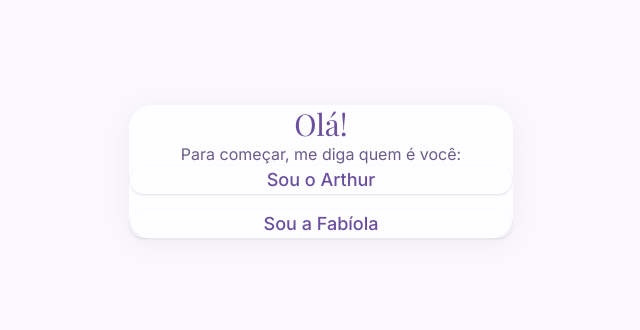
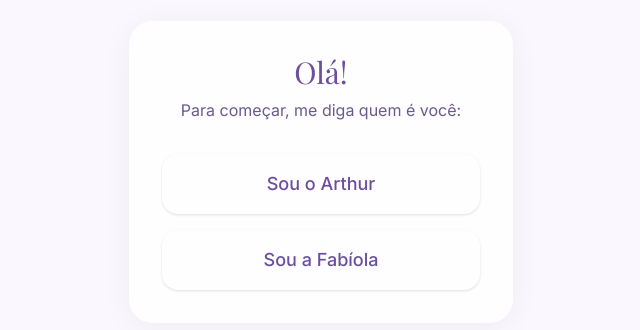
Before and after one commit to rios-v/YouAndMe, a Next.js app: page / in a window 1280 px wide. Shown: the part 228-558 px from the top of the page, without its empty margins (319-959 px from the left). Built offline with nearby package versions, Linux system fonts and the light colour scheme; a web font is replaced by a local one.

Commit message:
css colocado em layers

```diff
--- a/app/globals.css
+++ b/app/globals.css
@@ -15,6 +15,7 @@
   --gradient-card: linear-gradient(135deg, #FAF7FF, #F0E6FF);
 }
 
+@layer base {
   html {
     height: 100%;
   }
@@ -55,6 +56,14 @@ h1, h2, h3, h4, h5, h6 {
     font-family: var(--font-playfair), serif;
   }
 
+  button {
+    cursor: pointer;
+    border: none;
+    background: none;
+    font-family: inherit;
+  }
+}
+
 /* Utilities */
 .glass-panel {
   background: var(--bg-glass);
```
Lines whose indentation alone changed are shown as unchanged.
